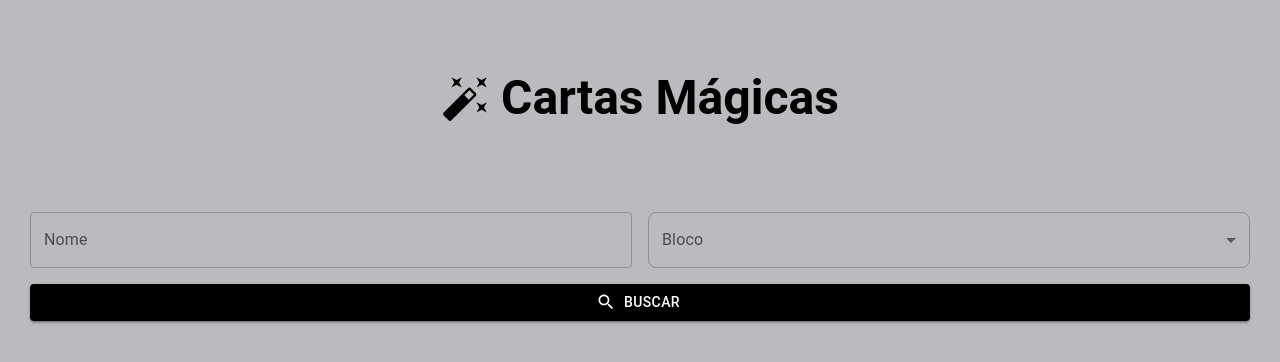
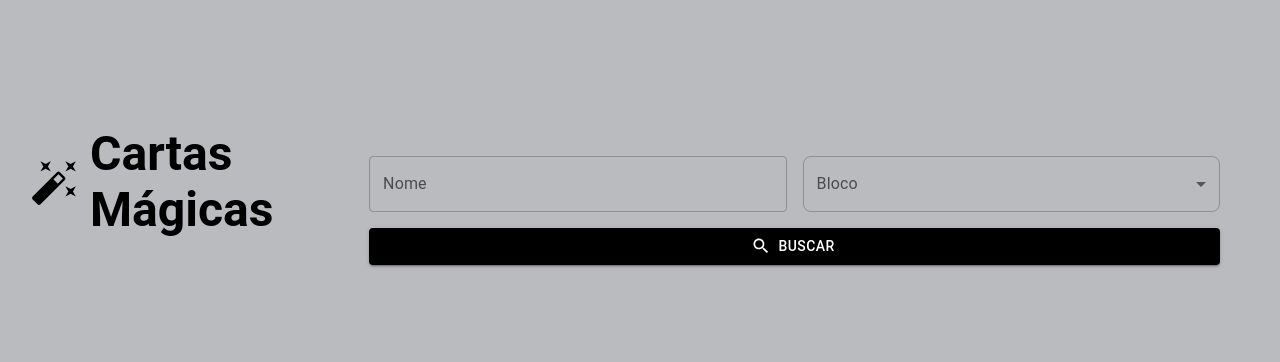
Before and after one commit to nicklopesc/cartas-magicas, a React (Vite) app: page / in a window 1280 px wide. Shown: the top 362 px of the page. Built offline with nearby package versions, Linux system fonts and the light colour scheme.

Commit message:
Ajuste de pastas

```diff
--- a/src/components/PageHeader.tsx
+++ b/src/components/PageHeader.tsx
@@ -4,11 +4,13 @@ import { type ReactNode } from "react";
 export type PageHeaderProps = {
   titlePage: string;
   actions?: ReactNode;
+  children?: ReactNode;
 };
 
 export default function PageHeader({
   titlePage,
   actions,
+  children,
 }: PageHeaderProps) {
   return (
     <Stack
@@ -18,8 +20,11 @@ export default function PageHeader({
       paddingTop="70px"
       paddingX="30px"
     >
-       {actions}
-      <Typography variant="h3" fontWeight="bold" marginLeft="10px">{titlePage}</Typography>
+      {actions}
+      <Typography variant="h3" fontWeight="bold" marginLeft="10px">
+        {titlePage}
+      </Typography>
+      {children}
     </Stack>
   );
 }
--- a/src/modules/magic-cards/ContentMagicCardsApi.tsx
+++ b/src/modules/ContentMagicCardsApi.tsx
@@ -1,7 +1,7 @@
 import { Typography } from "@mui/material";
 import { useCardData } from "./hooks/useCardData";
 import CardsResult from "./CardsResult";
-import DefaultLoading from "../../components/DefaultLoading";
+import DefaultLoading from "../components/DefaultLoading";
 
 interface ContentMagicCardsApiProps {
   selectedOptionBloco: string;
--- a/src/pages/MagicCards.tsx
+++ b/src/pages/MagicCards.tsx
@@ -1,6 +1,6 @@
 import AutoFixHighIcon from "@mui/icons-material/AutoFixHigh";
 import PageHeader from "../components/PageHeader";
-import ContentSearchCards from "../modules/magic-cards/ContentSearchCards";
+import ContentSearchCards from "../modules/ContentSearchCards";
 
 export default function MagicCards() {
   return (
@@ -8,8 +8,8 @@ export default function MagicCards() {
       <PageHeader
         actions={<AutoFixHighIcon sx={{ fontSize: "50px" }} />}
         titlePage="Cartas Mágicas"
+        children={<ContentSearchCards />}
       />
-      <ContentSearchCards />
     </>
   );
 }
```
Also changed, not shown: src/modules/CardsResult.tsx (renamed from src/modules/magic-cards/CardsResult.tsx), src/modules/ContentCardsResult.tsx (renamed from src/modules/magic-cards/ContentCardsResult.tsx), src/modules/ContentSearchCards.tsx (renamed from src/modules/magic-cards/ContentSearchCards.tsx), src/modules/hooks/useCardData.ts (renamed from src/modules/magic-cards/hooks/useCardData.ts).
